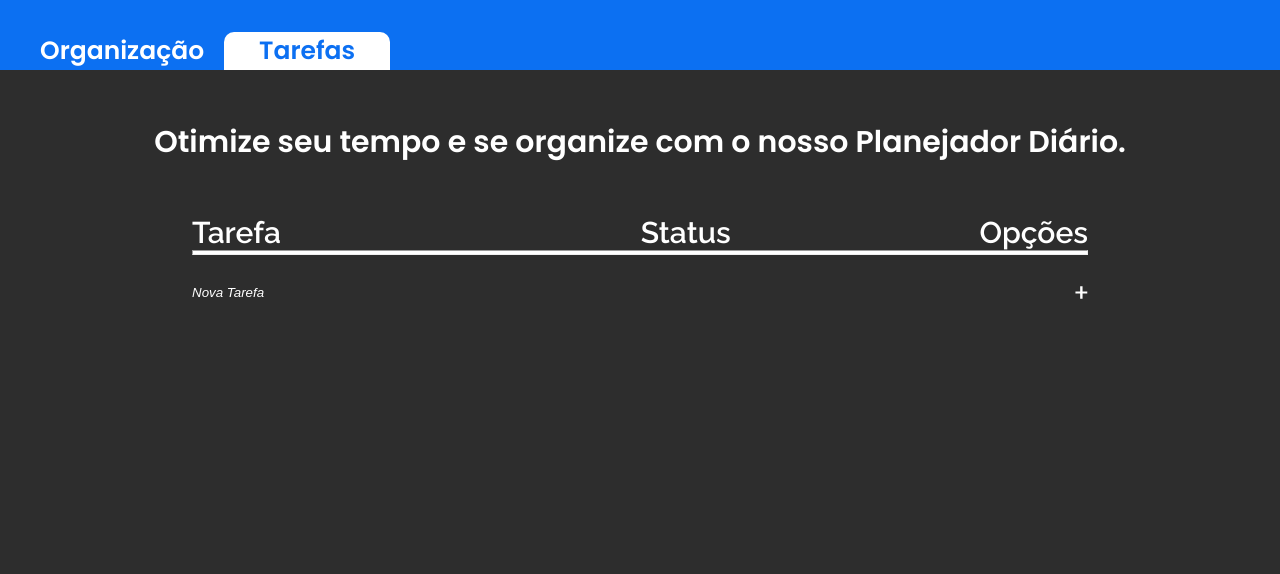
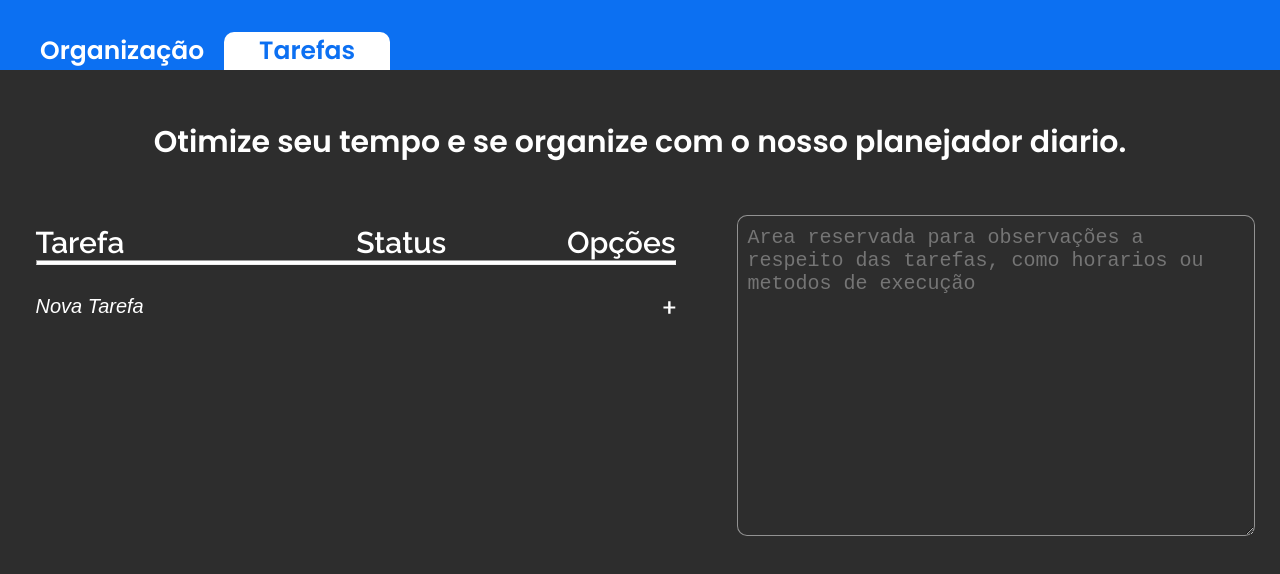
Before and after one commit to AndersonSantosDias/task-list, a React (Vite) app: page / in a window 1280 px wide. Shown: the top 574 px of the page. Built offline with nearby package versions, Linux system fonts and the light colour scheme.

Commit message:
add notes

```diff
--- a/src/componentes/Home/Home.jsx
+++ b/src/componentes/Home/Home.jsx
@@ -3,6 +3,7 @@ import Header from '../Header/Header'
 import TaskEditor from '../TaskEditor/TaskEditor'
 import Task from '../Task/Task'
 import ModalViw from '../Modal/Modal'
+import './index.scss'
 
 
 function Home() {
@@ -29,13 +30,18 @@ function Home() {
   return (
     <>
     <Header/>
-    <h1>Otimize seu tempo e se organize com o nosso Planejador Diário.</h1>
-    <TaskEditor todoHandler={todoHandler} />
-    {todos.map( (todo, key) => (
-      <div key={todo.id} >
-        <Task todo={todo} deleteTodo={deleteTodo} modal={abrir}/>
+    <h1>Otimize seu tempo e se organize com o nosso planejador diario.</h1>
+    <section>
+      <div>
+        <TaskEditor todoHandler={todoHandler} />
+        {todos.map( (todo, key) => (
+          <div key={todo.id} >
+            <Task todo={todo} deleteTodo={deleteTodo} modal={abrir}/>
+          </div>
+        ) )}
       </div>
-    ) )}
+      <textarea name="" id="" cols="40" rows="13" placeholder='Area reservada para observações a respeito das tarefas, como horarios ou metodos de execução'></textarea>
+    </section>
     <ModalViw isOpen={openModal} modal={abrir} texto={textoModal} tarefa={editDelet} />
     </>
   )
--- /dev/null
+++ b/src/componentes/Home/index.scss
@@ -0,0 +1,13 @@
+section{
+    display: flex;
+    justify-content: space-around;
+
+    textarea{
+        padding: 10px;
+        background: #2D2D2D;
+        border: solid 1px rgba(255, 255, 255, 0.484);
+        border-radius: 10px;
+        color: white;
+        font-size: 20px;
+    }
+}
--- a/src/componentes/Task/index.scss
+++ b/src/componentes/Task/index.scss
@@ -1,15 +1,14 @@
 .tarefa{
     display: flex;
-    margin: auto;
     justify-content: space-between;
-    width: 70vw;
+    width: 52vw;
     min-width: 500px;
-    padding-top: 20px;
+    padding: 10px;
 
     p{
         color: #FFF;
         font-family: Raleway;
-        font-size: 25px;
+        font-size: 15px;
         font-weight: 400;
         flex-basis: 20%;
     }
--- a/src/componentes/TaskEditor/index.scss
+++ b/src/componentes/TaskEditor/index.scss
@@ -1,8 +1,8 @@
 .conteudo{
     display: flex;
     flex-direction: column;
-    align-items: center;
-    justify-content: center;
+    align-items: start;
+    padding: 10px;
 
     ul{
         display: flex;
@@ -12,7 +12,7 @@
         font-size: 30px;
         font-weight: 600;
         justify-content: space-between;
-        width: 70vw;
+        width: 50vw;
         min-width: 500px;
 
         #destacado{
@@ -21,7 +21,7 @@
     }
 
     hr{
-        width: 70vw;
+        width: 50vw;
         min-width: 500px;
         height: 5px;
         background-color: white;
@@ -31,7 +31,7 @@
         display: flex;
         justify-content: space-between;
         padding-top: 30px;
-        width: 70vw;
+        width: 50vw;
         min-width: 500px;
 
         input{
@@ -39,6 +39,8 @@
             border: none;
             color: white;
             width: 50%;
+            height: 25px;
+            font-size: 15px;
         }
 
         input:focus{
@@ -48,6 +50,8 @@
         input::placeholder{
             font-style: italic;
             color: white;
+            font-size: 20px;
+
         }
 
         img{
```
